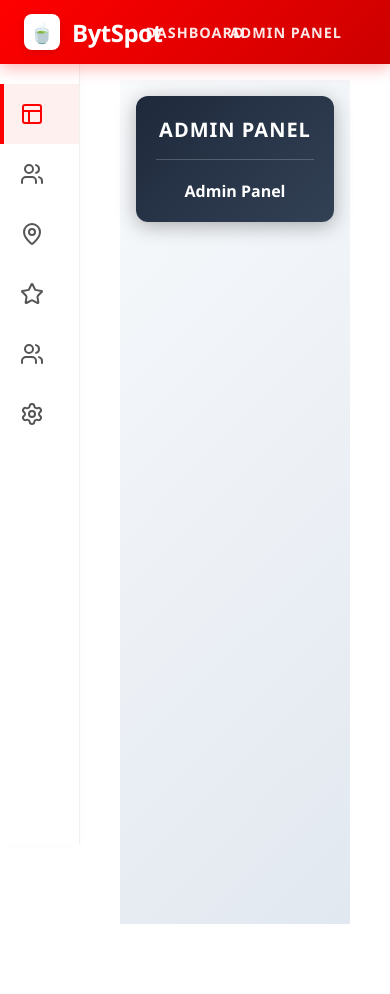
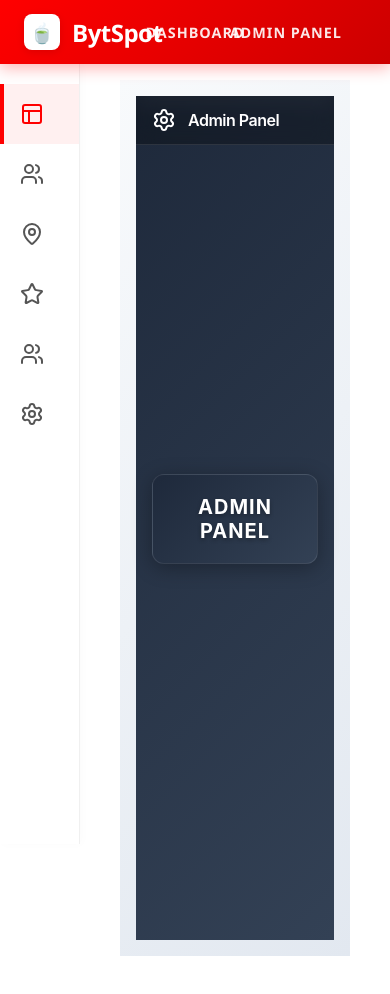
Before and after one commit to Sinxn-coder/chai-in, a React (Vite) app: page / in a window 390 px wide. Before the commit the page ends 964 px from the top, so only its background shows below. Built offline with nearby package versions, Linux system fonts and the light colour scheme.

Commit message:
Create separate MobileDashboard component with app bar and admin panel text only

```diff
--- a/src/DashboardPage.jsx
+++ b/src/DashboardPage.jsx
@@ -1,5 +1,7 @@
 import React, { useState } from 'react';
 import { Search, Bell, Settings, RefreshCw, Users, MapPin, Star, DollarSign, TrendingUp, Activity, Clock, MessageSquare, AlertCircle, Plus, BarChart, FileText, UserPlus, Settings as SettingsIcon, ChevronRight } from 'lucide-react';
+import MobileDashboard from './components/MobileDashboard';
+import './components/MobileDashboard.css';
 
 const DashboardPage = () => {
   const [searchQuery, setSearchQuery] = useState('');
@@ -71,17 +73,8 @@ const DashboardPage = () => {
 
   return (
     <div className="dashboard-page">
-      {/* Mobile Admin Panel */}
-      {isMobile && (
-        <div className="mobile-admin-panel">
-          <div className="mobile-admin-header">
-            <h2>Admin Panel</h2>
-          </div>
-          <div className="mobile-admin-content">
-            <p>Admin Panel</p>
-          </div>
-        </div>
-      )}
+      {/* Mobile Dashboard */}
+      <MobileDashboard />
 
       {/* Desktop Only Content */}
       {!isMobile && (
--- /dev/null
+++ b/src/components/MobileDashboard.css
@@ -0,0 +1,84 @@
+/* Mobile Dashboard Styles */
+.mobile-dashboard {
+  min-height: 100vh;
+  background: linear-gradient(135deg, #1e293b 0%, #334155 100%);
+  color: white;
+  font-family: -apple-system, BlinkMacSystemFont, 'Segoe UI', Roboto, sans-serif;
+}
+
+/* App Bar */
+.mobile-app-bar {
+  background: rgba(0, 0, 0, 0.3);
+  backdrop-filter: blur(10px);
+  padding: 16px 20px;
+  border-bottom: 1px solid rgba(255, 255, 255, 0.1);
+  position: sticky;
+  top: 0;
+  z-index: 100;
+}
+
+.app-bar-content {
+  display: flex;
+  align-items: center;
+  gap: 12px;
+  max-width: 100%;
+}
+
+.app-bar-title {
+  font-size: 18px;
+  font-weight: 600;
+  color: white;
+  margin: 0;
+  flex: 1;
+}
+
+/* Main Content */
+.mobile-content {
+  padding: 20px;
+  display: flex;
+  justify-content: center;
+  align-items: center;
+  min-height: calc(100vh - 80px);
+}
+
+.mobile-admin-panel {
+  text-align: center;
+  padding: 40px 20px;
+  background: rgba(255, 255, 255, 0.05);
+  border-radius: 16px;
+  border: 1px solid rgba(255, 255, 255, 0.1);
+  backdrop-filter: blur(10px);
+  max-width: 300px;
+  width: 100%;
+}
+
+.mobile-admin-panel h2 {
+  font-size: 24px;
+  font-weight: 700;
+  color: white;
+  margin: 0;
+  text-shadow: 0 2px 4px rgba(0, 0, 0, 0.3);
+}
+
+/* Responsive adjustments */
+@media (max-width: 480px) {
+  .mobile-app-bar {
+    padding: 12px 16px;
+  }
+
+  .app-bar-title {
+    font-size: 16px;
+  }
+
+  .mobile-content {
+    padding: 16px;
+  }
+
+  .mobile-admin-panel {
+    padding: 30px 16px;
+  }
+
+  .mobile-admin-panel h2 {
+    font-size: 20px;
+  }
+}
--- /dev/null
+++ b/src/components/MobileDashboard.jsx
@@ -0,0 +1,42 @@
+import React, { useState, useEffect } from 'react';
+import { Settings as SettingsIcon } from 'lucide-react';
+
+const MobileDashboard = () => {
+  const [isMobile, setIsMobile] = useState(false);
+
+  useEffect(() => {
+    const checkMobile = () => {
+      setIsMobile(window.innerWidth <= 768);
+    };
+
+    checkMobile();
+    window.addEventListener('resize', checkMobile);
+
+    return () => window.removeEventListener('resize', checkMobile);
+  }, []);
+
+  if (!isMobile) {
+    return null; // Don't render on desktop
+  }
+
+  return (
+    <div className="mobile-dashboard">
+      {/* App Bar */}
+      <div className="mobile-app-bar">
+        <div className="app-bar-content">
+          <SettingsIcon className="w-6 h-6 text-white" />
+          <h1 className="app-bar-title">Admin Panel</h1>
+        </div>
+      </div>
+
+      {/* Main Content */}
+      <div className="mobile-content">
+        <div className="mobile-admin-panel">
+          <h2>Admin Panel</h2>
+        </div>
+      </div>
+    </div>
+  );
+};
+
+export default MobileDashboard;
```
